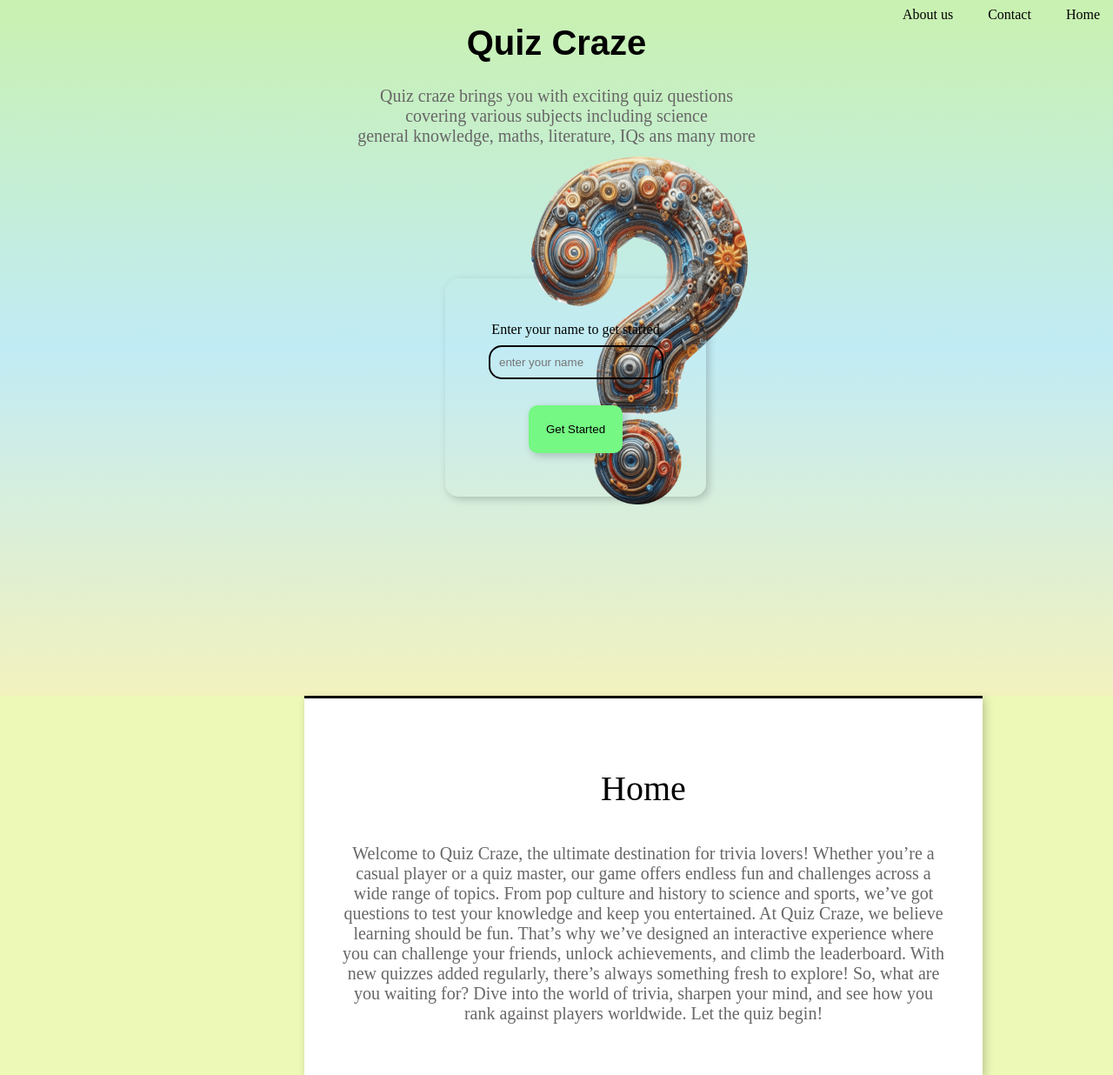
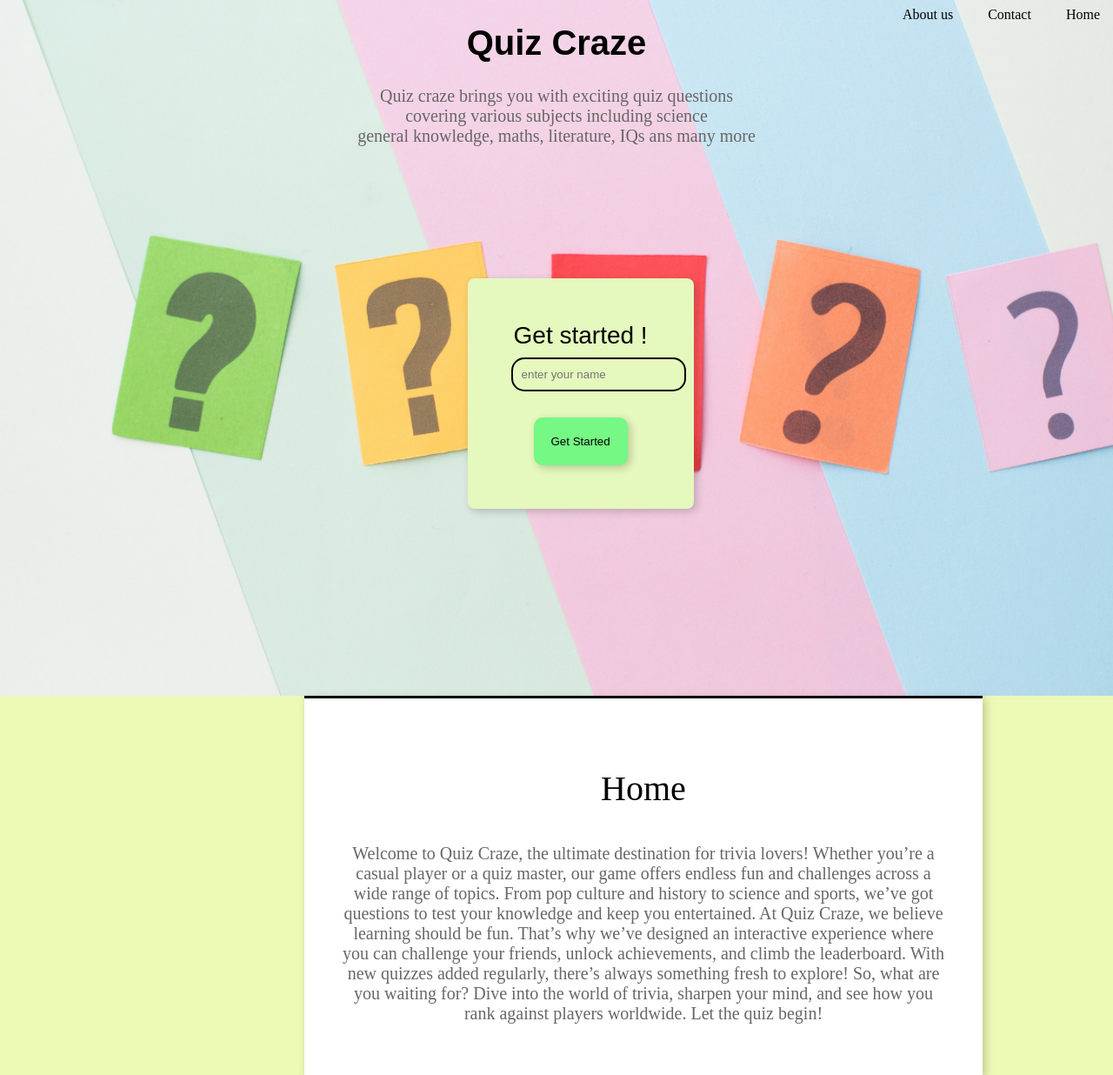
Before and after one commit to KritishmaPradhan/QuizMania, a Django app: page / in a window 1280 px wide. Shown: the top 1236 px of the page at 87% size. Run offline with Django 5.2, Linux system fonts and the light colour scheme.

Commit message:
thirdcommit

```diff
--- a/quizapp/views.py
+++ b/quizapp/views.py
@@ -4,11 +4,16 @@ from django.contrib.auth.models import User
 # Create your views here.
 def index(request):
     if request.method == 'POST':
-         username = request.POST.get('name')
-         my_user = User.objects.create_user(username)
-         print(username)
-         my_user.save()
-         return render(request,'nextpage.html', {'user': username})
+        username = request.POST.get('name')
+        if not username:
+            return render(request, 'index.html', {'error': 'Username cannot be empty'})
+        # Check if the username already exists
+        if User.objects.filter(username=username).exists():
+            return render(request, 'index.html', {'error': 'Username already exists'})
+        else:
+            my_user = User.objects.create_user(username)
+            my_user.save()
+            return render(request,'nextpage.html', {'user': username})
     return render(request, 'index.html')
 def nextpage(request):
     return render(request, 'nextpage.html')
--- a/templates/index.html
+++ b/templates/index.html
@@ -10,7 +10,7 @@
             margin: 0;
         }
         body{
-            background: linear-gradient(rgb(201, 241, 176),rgb(193, 235, 245), rgb(242, 242, 190));
+            background-image: url('static/img3.png');
             background-repeat: no-repeat;
             background-size: cover;
             background-color: rgb(236, 249, 183);
@@ -27,13 +27,22 @@
             margin: 20px;
             color: rgb(103, 102, 102);
         }
+        label{
+            font-size:28px;
+            font-family: Arial, Helvetica, sans-serif;
+            color: black;
+        }
+        /*
         img{
             position: absolute;
             right: 420px;
             top: 180px;
             height: 400px;
             width: 250px;
+            opacity: 0.7;
+            mix-blend-mode: multiply;
         }
+            */
         .start{
             border: none;
             background-color: rgb(117, 248, 132);
@@ -46,21 +55,21 @@
             transform: scale(1.1);
         }
         .inputname{
-            width: 200px;
+            width: 160px;
             height: auto;
             padding: 50px;
             display: block;
             position:absolute;
             top:40%;
-            left:40%;
-            background-color: transparent;
+            left:42%;
+            background-color: rgb(229, 248, 189);
             opacity: 12px;
             box-shadow: 3px 3px 10px rgba(0, 0, 0, 0.2);
-            border-radius: 15px;
+            border-radius: 8px;
             text-align: center;
         }
         .inputname:hover{
-            box-shadow: 1px 2px 14px rgb(250, 250, 108);
+            box-shadow: 1px 2px 14px rgb(208, 243, 91);
         }
         .name{
             border-radius: 15px;
@@ -129,13 +138,16 @@
                 general knowledge, maths, literature, IQs ans many more
             </p>
         </div>
-        <img src="static\img1.png" >
+         <!-- <img src="static\img1.png" > -->
             <div class="inputname">
                 <form action = '' method = 'POST' >
                     {% csrf_token %}
-                    <label>Enter your name to get started</label>
+                    <label>Get started !</label>
                     <input class="name" type = " text" placeholder="enter your name" name= "name" >
                     <button type = "submit" class="start">Get Started</button>
+                    {% if error %}
+                        <p style="color: red;">{{ error }}</p>
+                    {% endif %}
                 </form>
             </div>
             <div class="information" >
```
Also changed, not shown: db.sqlite3, static/img3.png (added).
